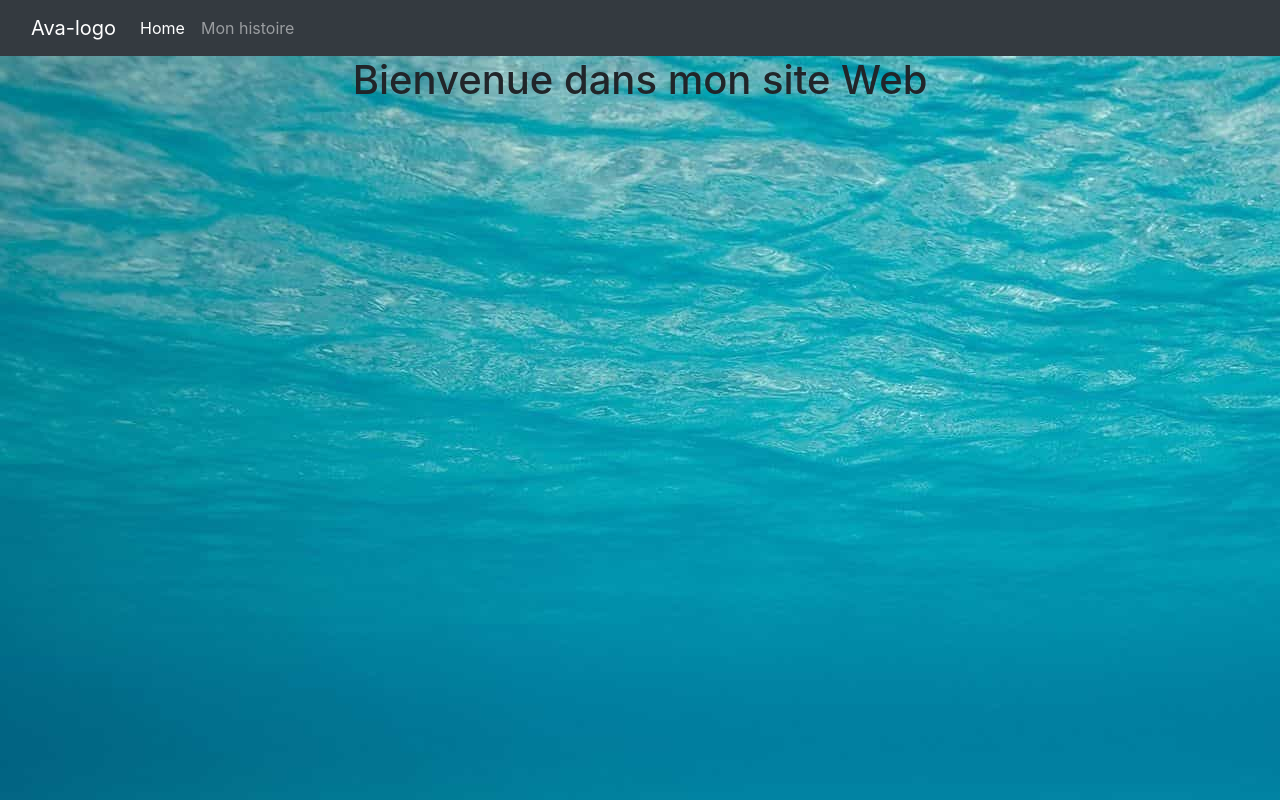
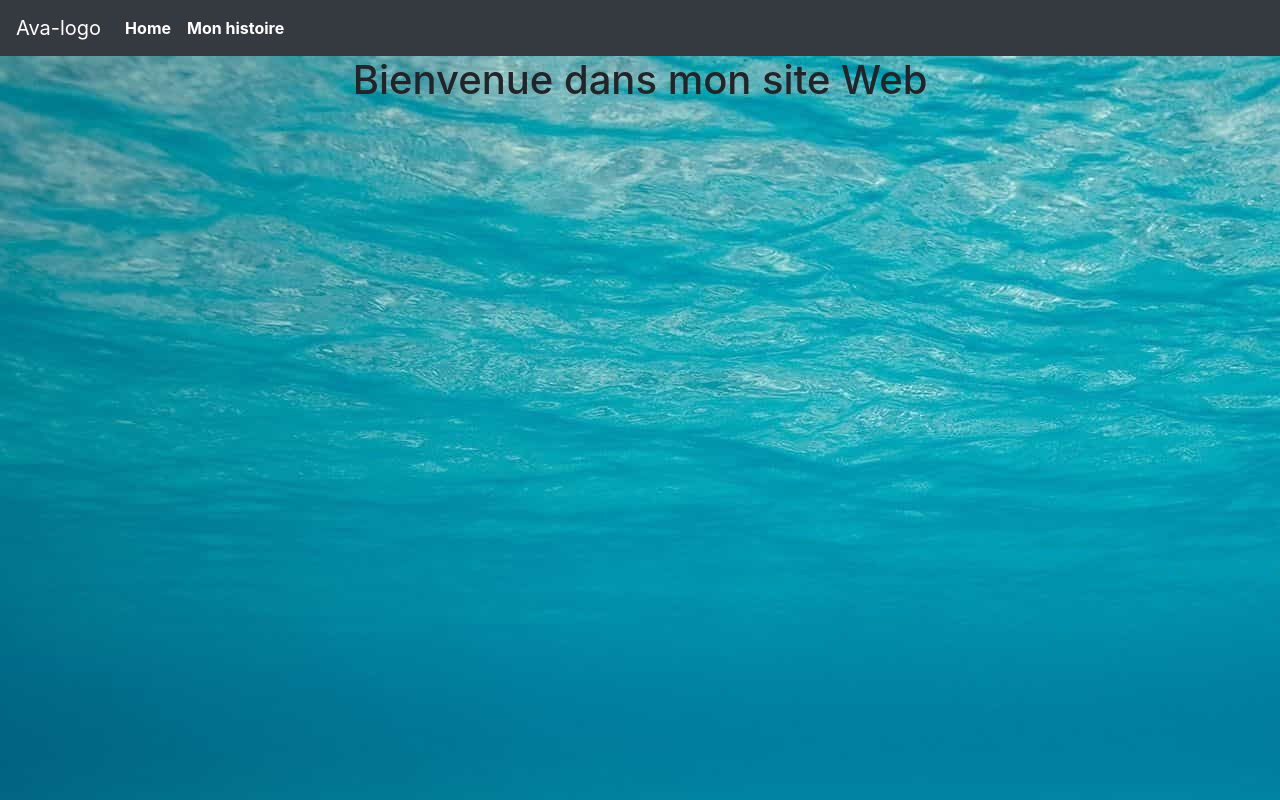
Before and after one commit to benava-web/my-profil, a plain HTML site: page index.html in a window 1280 px wide. Drawn offline with nearby package versions, Linux system fonts and the light colour scheme.

Commit message:
Update index.html

```diff
--- a/index.html
+++ b/index.html
@@ -13,18 +13,21 @@
   </head>
   <body >
 
-    <nav class="navbar navbar-expand-lg navbar-dark bg-dark">
-  <div class="container-fluid">
-    <a class="navbar-brand" href="#">Ava-logo</a>
-    <button class="navbar-toggler" type="button" data-bs-toggle="collapse" data-bs-target="#navbarNavAltMarkup" aria-controls="navbarNavAltMarkup" aria-expanded="false" aria-label="Toggle navigation">
-      <span class="navbar-toggler-icon"></span>
-    </button>
-    <div class="collapse navbar-collapse" id="navbarNavAltMarkup">
-      <div class="navbar-nav">
-        <a class="nav-link active"  href="index.html">Home</a>
-        <a class="nav-link" href="mon_histoir.html">Mon histoire</a>
-      </div>
-    </div>
+   <nav class="navbar navbar-expand-lg navbar-dark bg-dark">
+  <a class="navbar-brand" href="#">Ava-logo</a>
+  <button class="navbar-toggler" type="button" data-toggle="collapse" data-target="#navbarNav" aria-controls="navbarNav" aria-expanded="false" aria-label="Toggle navigation">
+    <span class="navbar-toggler-icon"></span>
+  </button>
+  <div class="collapse navbar-collapse" id="navbarNav">
+    <ul class="navbar-nav">
+
+      <li class="nav-item active">
+        <a class="nav-link font-weight-bold" href="index.html">Home</a>
+      </li>
+      <li class="nav-item active">
+        <a class="nav-link font-weight-bold" href="mon_histoir.html">Mon histoire</a>
+      </li>
+    </ul>
   </div>
 </nav>
 
```
